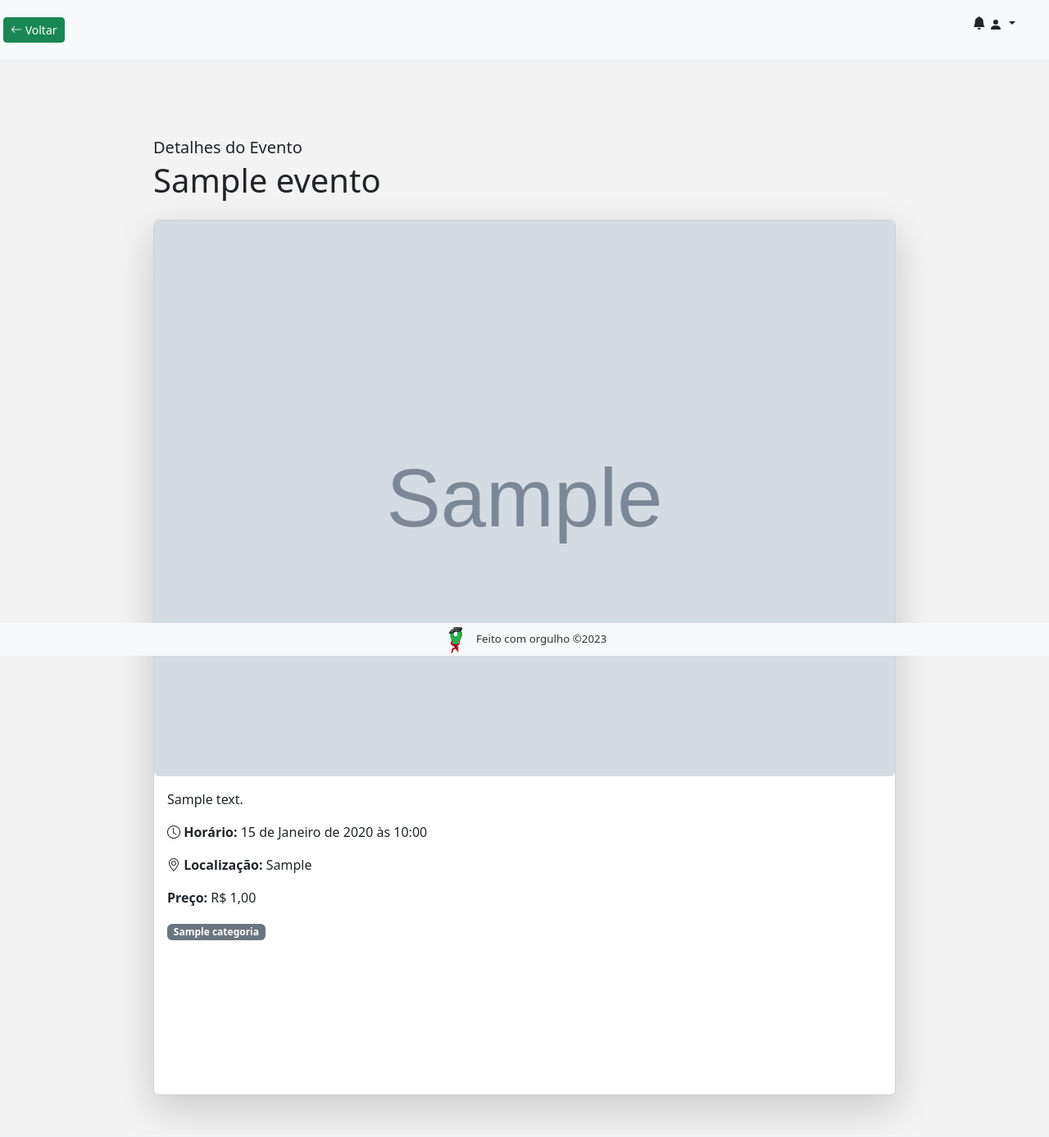
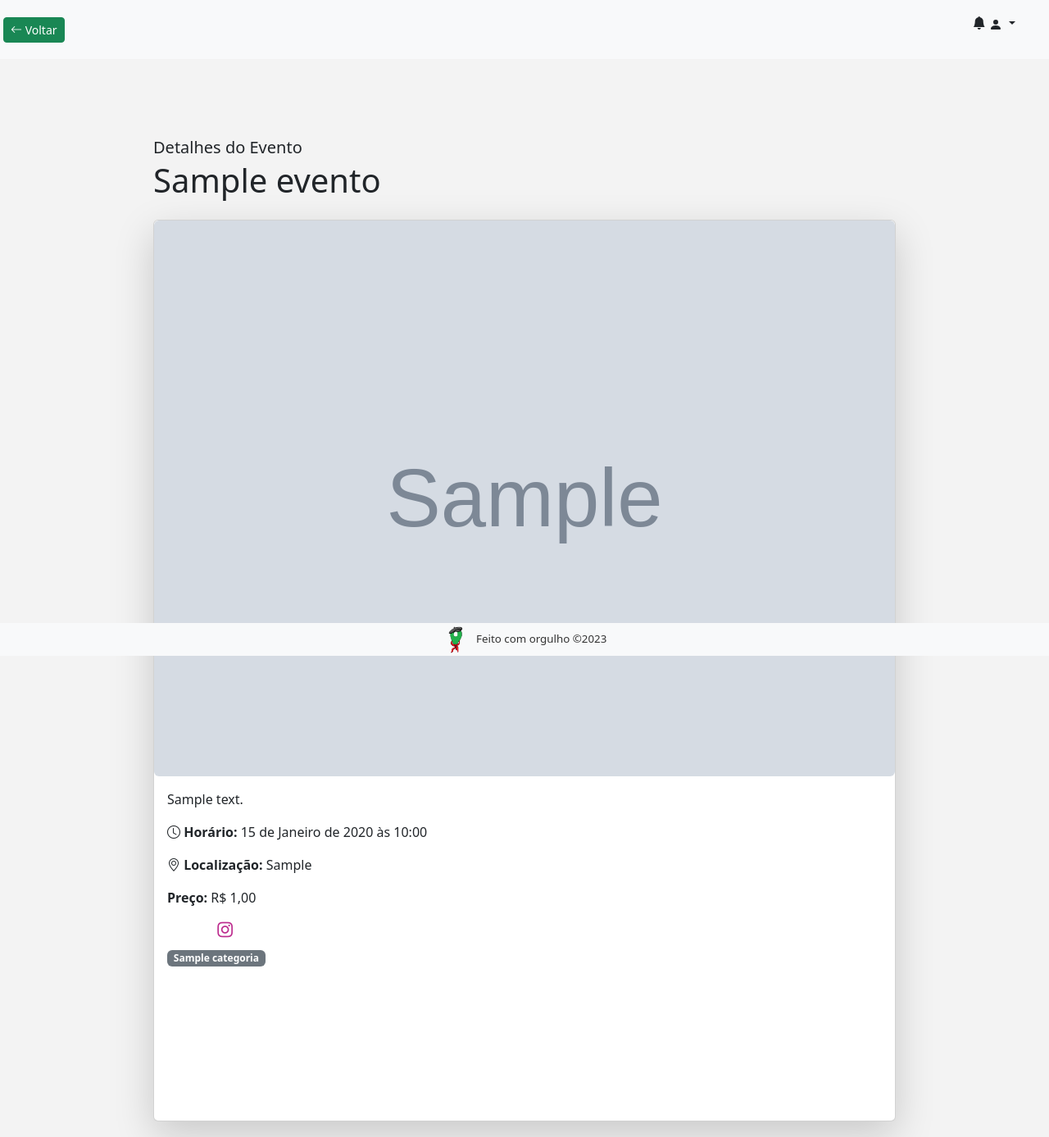
Before and after one commit to AnaCandida/Projeto-Empreendedor, a Django app: page /visualizar_evento/1 in a window 1280 px wide. Shown: the top 1387 px of the page at 82% size. Run offline with Django 4.2, Linux system fonts and the light colour scheme; tables that the repository leaves empty hold one stand-in row (values such as "Sample post"); grey boxes marked "Sample" are stand-in pictures; some libraries are stand-ins or nearby versions; grey boxes are pictures that could not be loaded.

Commit message:
feat: adiciona ajustes esteticos na tela

```diff
--- a/bora_la/core/models.py
+++ b/bora_la/core/models.py
@@ -2,6 +2,7 @@ from django.contrib.auth.models import User
 from django.db import models
 from django import forms
 from django.contrib.postgres.fields import ArrayField
+from django.urls import reverse
 
 
 class Categoria(models.Model):
@@ -97,6 +98,9 @@ class Evento(models.Model):
     localizacao = models.TextField(null=False)
     categorias_id = models.ManyToManyField(Categoria)
 
+    def get_absolute_url(self):
+        return reverse('visualizar_evento', args=[str(self.id)])
+
 
 class Notificacao(models.Model):
     """
--- a/bora_la/core/templates/visualizar_evento.html
+++ b/bora_la/core/templates/visualizar_evento.html
@@ -11,12 +11,20 @@
 </div>
 {% endblock %}
 {% block content %}
+<style>
+   .custom-container {
+      width: 5rem;
+   }
+
+   .custom-instagram-color {
+    color: #bc2a8d; /* Cor oficial do Instagram */
+   }
+</style>
 <div class="container mt-5">
    <div class="row justify-content-center">
       <div class="col-md-10">
          <h5 class="mb-1">Detalhes do Evento</h5>
          <h1 class="mb-4">{{ evento.nome }}</h1>
-
          {% if evento %}
          <div class="card shadow-lg">
             {% if evento.foto %}
@@ -26,7 +34,8 @@
                <p class="card-text description">{{ evento.descricao }} </p>
                <p class="card-text"><i class="bi bi-clock"></i> <strong>Horário:</strong> {{ evento.horario }}</p>
                <!-- <p class="card-text"><i class="bi bi-currency-dollar"></i> <strong>Preço:</strong> R$ {{ evento.preco }}</p> -->
-                     <p class="card-text"><i class="bi bi-geo-alt"></i> <strong>Localização:</strong> {{ evento.localizacao }}</p>
+               <p class="card-text"><i class="bi bi-geo-alt"></i> <strong>Localização:</strong> {{ evento.localizacao }}
+               </p>
                <p class="card-text">
                   <strong>Preço:</strong>
                   {% if evento.preco == 0 %}
@@ -35,13 +44,21 @@
                   R$ {{ evento.preco }}
                   {% endif %}
                </p>
+               <link rel="stylesheet" href="https://use.fontawesome.com/releases/v5.6.3/css/all.css" type="text/css" />
+               <div class="d-flex justify-content-between my-2 custom-container">
 
-                     <link rel="stylesheet" href="https://use.fontawesome.com/releases/v5.6.3/css/all.css" type="text/css" />
-
-                     <p>
+                  <div>
                      {% post_to_facebook object_or_url '<i class="fab fa-facebook-square fa-lg"></i>'%}
+                  </div>
+                  <div>
                         {% post_to_whatsapp object_or_url '<i class="fab fa-whatsapp-square fa-lg" style="color: #1cc110;"></i>'%}
-                     </p>
+                  </div>
+                  <div>
+                      <a href="https://www.instagram.com/create/story">
+                           <i class="fab fa-instagram fa-lg custom-instagram-color"></i>
+                     </a>
+                  </div>
+               </div>
 
                <!-- Renderização das categorias -->
                {% if evento.categorias_id.count %}
@@ -54,14 +71,12 @@
                <span class="card-text">Nenhuma categoria associada</span>
                {% endif %}
                <!-- Fim da renderização das categorias -->
-
                {% if evento.localizacao %}
                <div class="embed-responsive embed-responsive-16by9"></div>
-                     <iframe class="embed-responsive-item" src="https://www.google.com/maps/embed/v1/place?key={{API_KEY}}={{ evento.localizacao }}"></iframe>
+               <iframe class="embed-responsive-item"
+                  src="https://www.google.com/maps/embed/v1/place?key={{API_KEY}}={{ evento.localizacao }}"></iframe>
             </div>
             {% endif %}
-
-
          </div>
       </div>
       {% else %}
@@ -70,6 +85,4 @@
    </div>
 </div>
 </div>
-
-
 {% endblock %}
```
Lines whose indentation alone changed are shown as unchanged.
